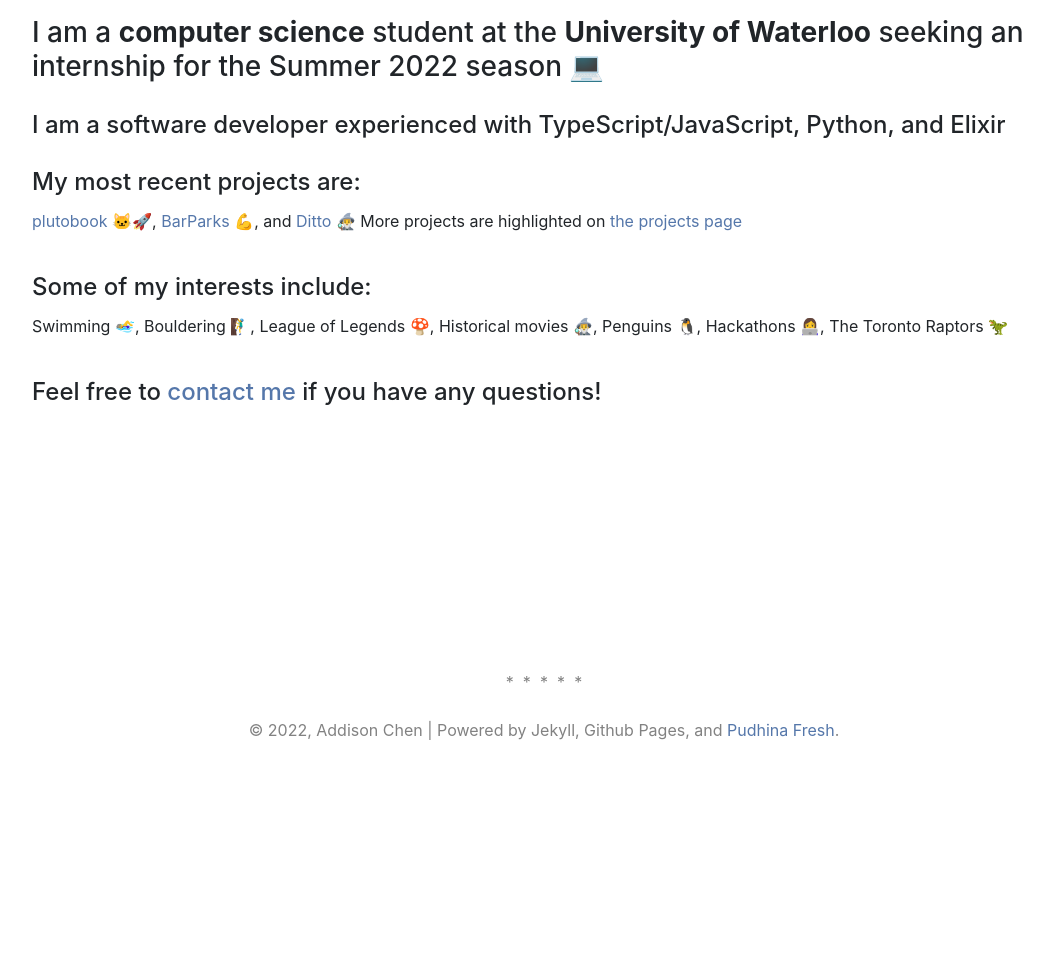
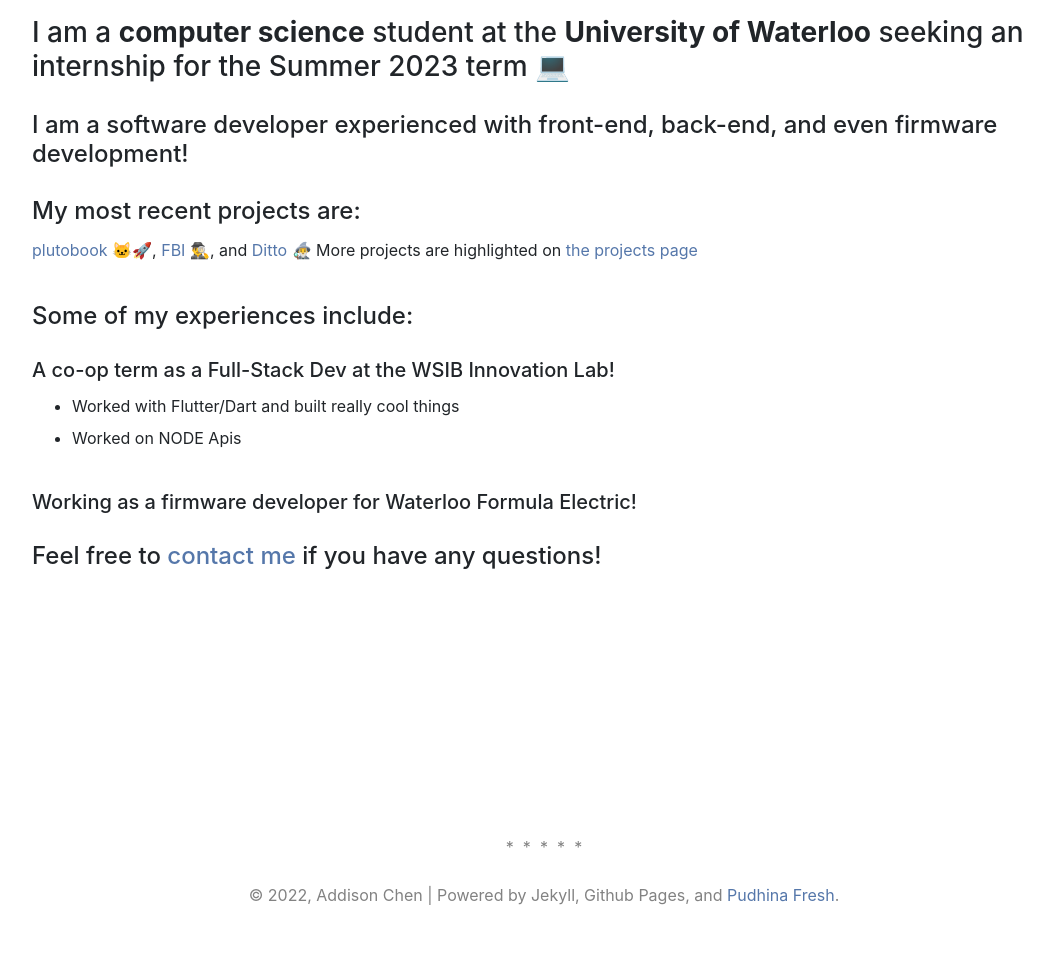
Before and after one commit to addison-ch/addison-ch.github.io, a Jekyll site: the page built from index.md, in a window 1280 px wide. Shown: the part 602-1569 px from the top of the page, without its empty margins (96-1149 px from the left). Built offline with Jekyll 4.4.1, drawn with Linux system fonts in a browser that asks for light colours; nearby versions of some CDN libraries; a style sheet for code colours, icons or effects is not loaded; before the commit the page ends 1404 px from its top, so only the background shows below that.

```diff
--- a/index.md
+++ b/index.md
@@ -10,18 +10,21 @@ sitemap:
 <!-- <h2 class="">🙋‍♂️ Welcome, and thank you for stopping by! </h2> -->
 <br>
 <img src="https://c.tenor.com/-z2KfO5zAckAAAAC/hello-there-baby-yoda.gif">
-### I am a **computer science** student at the **University of Waterloo** seeking an internship for the Summer 2022 season  💻
+### I am a **computer science** student at the **University of Waterloo** seeking an internship for the Summer 2023 term  💻
 
 
-#### I am a software developer experienced with TypeScript/JavaScript, Python, and Elixir
+#### I am a software developer experienced with front-end, back-end, and even firmware development!
 
 #### My most recent projects are:
-<a href="https://github.com/addison-ch/plutobook" target="_blank"> plutobook </a> 🐱‍🚀, <a href="https://github.com/addison-ch/BarParks" target="_blank"> BarParks </a> 💪, and <a href="https://github.com/addison-ch/Ditto" target="_blank"> Ditto </a> 🧙‍♂️
+<a href="https://github.com/addison-ch/plutobook" target="_blank"> plutobook </a> 🐱‍🚀, <a href="https://github.com/addison-ch/FBI" target="_blank"> FBI </a> 🕵️‍♂️, and <a href="https://github.com/addison-ch/Ditto" target="_blank"> Ditto </a> 🧙‍♂️
 More projects are highlighted on <a href="/projects" target="_blank">the projects page</a>
-#### Some of my interests include:
- Swimming 🏊‍♀️, Bouldering 🧗‍♂️, League of Legends 🍄, Historical movies 🧙‍♂️, Penguins 🐧, Hackathons 👩‍💻, The Toronto Raptors 🦖
+#### Some of my experiences include:
+##### A co-op term as a Full-Stack Dev at the WSIB Innovation Lab!
+- Worked with Flutter/Dart and built really cool things
+- Worked on NODE Apis
 
 
+##### Working as a firmware developer for Waterloo Formula Electric!
 
 
 #### Feel free to [contact me](mailto:addison.chen@uwaterloo.ca) if you have any questions!
--- a/pages/ann.html
+++ b/pages/ann.html
@@ -1,12 +1,10 @@
 ---
 layout: page
-title: ILY
+title:
 permalink: /ann.html
 index: false
 listed: false
 full_logo: true
 ---
 <img src="../assets/img/a3.jpg" alt="">
-<h2 class="go-home">
-
-I love you Ann!</h2>
+I love you lots <3
```
Also changed, not shown: _data/projects.yml (+11 -0 lines), assets/img/fbi.jpg (added).
